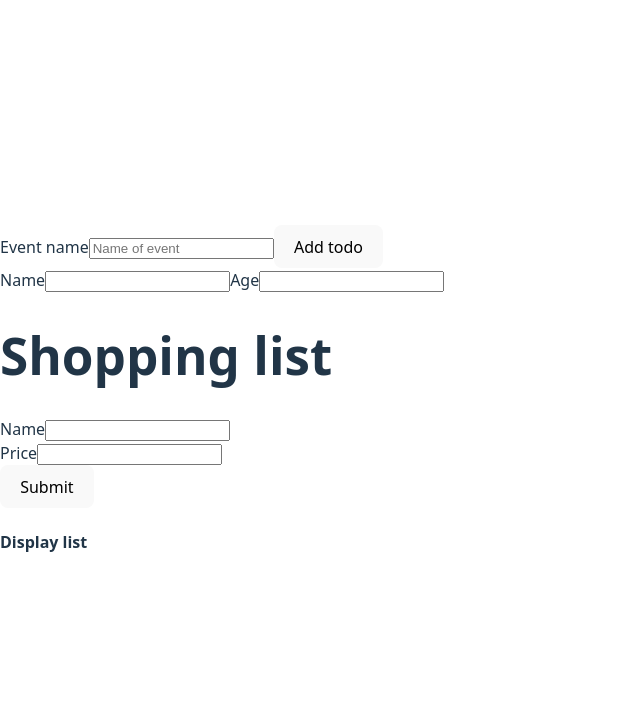
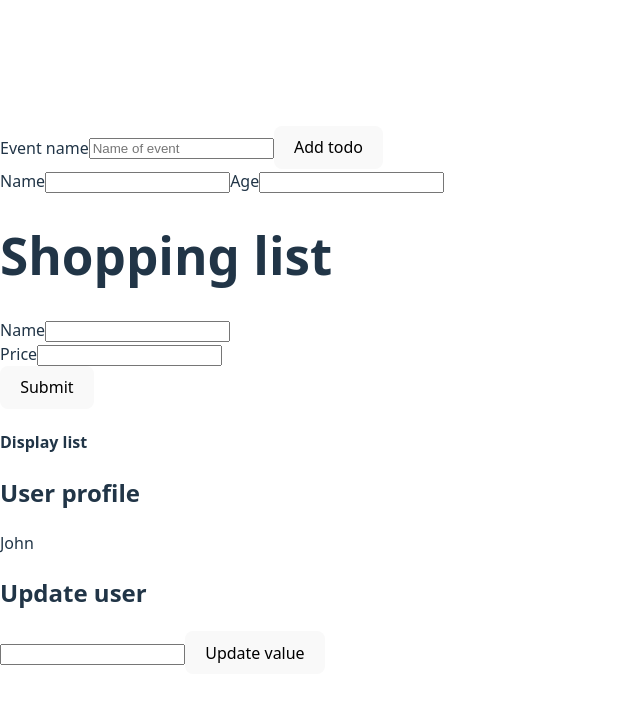
Before and after one commit to PLThabangR/react_typescript_class, a React (Vite) app in the folder reactjs/fundamental/react-demos/: page / in a window 1280 px wide. Shown: the top 704 px of the page, without its empty margins (0-640 px from the left). Built offline with nearby package versions, Linux system fonts and the light colour scheme.

Commit message:
Using the context with example

```diff
--- a/reactjs/fundamental/react-demos/src/App.jsx
+++ b/reactjs/fundamental/react-demos/src/App.jsx
@@ -10,11 +10,15 @@ import ReactIcons from './components/demos/react-icons/ReactIcons'
 import Buttons_main from './components/demos/butttons_and_functions/Buttons_main'
 
 //State and hook components
-import State_Arrays from './components/state_and_hooks/State_Arrays'
-import State_Objects from './components/state_and_hooks/State_Objects'
+import State_Arrays from './components/demos/state_and_hooks/State_Arrays'
+import State_Objects from './components/demos/state_and_hooks/State_Objects'
 import Todolist from './components/demos/forms/Todolist'
 import ProfileForm from './components/demos/forms/profileForm'
 import ShoppingList from './components/demos/forms/shoppingList'
+import FetchData from './components/demos/useEffectHook/FetchData'
+import { UserProvider } from './components/demos/ContextExample/UserContext'
+import UserProfile from './components/demos/ContextExample/UserProfile'
+import UpdateUser from './components/demos/ContextExample/UpdateUser'
 
 function App() {
   const password = true
@@ -57,6 +61,15 @@ function App() {
 <Todolist/>
 <ProfileForm/>
 <ShoppingList/>
+
+{/* Fetching data with use effect */}
+
+{/* <FetchData/> */}
+
+<UserProvider>
+     <UserProfile/>
+     <UpdateUser/>
+</UserProvider>
     </>
   )
 }
--- /dev/null
+++ b/reactjs/fundamental/react-demos/src/components/demos/ContextExample/UpdateUser.jsx
@@ -0,0 +1,32 @@
+import React, { useContext, useState } from 'react'
+import { UserContext } from './UserContext'
+
+const UpdateUser = () => {
+    //dedstructer update user from usercontext
+    const {updateUser}= useContext(UserContext)
+    const [newName,setName] = useState('')
+
+    const handleSubmit=(e)=>{
+            e.preventDefault()
+
+            if(newName.trim()){
+                updateUser(newName) //pass data to the context
+                setName('') //make this empty
+            }
+    }
+
+  return (
+    <div>
+
+<h2>Update user</h2>
+<form onSubmit={handleSubmit}>
+<input type="text" value={newName} onChange={(e)=>setName(e.target.value)} />
+
+<button type="submit">Update value</button>
+</form>
+
+    </div>
+  )
+}
+
+export default UpdateUser
--- /dev/null
+++ b/reactjs/fundamental/react-demos/src/components/demos/ContextExample/UserContext.jsx
@@ -0,0 +1,21 @@
+import { Children, createContext ,useState } from "react"
+
+
+
+const UserContext = createContext()
+
+
+const UserProvider=({children})=>{
+    //create our state in here
+    const [user,setUser]= useState({name:"John"})
+
+//function to update user
+const updateUser=(newUser)=>{
+    setUser({name:newUser})
+}
+    return <UserContext.Provider value={{user,updateUser}}>
+{children}
+     </UserContext.Provider>
+}
+
+export {UserContext,UserProvider}
--- /dev/null
+++ b/reactjs/fundamental/react-demos/src/components/demos/ContextExample/UserProfile.jsx
@@ -0,0 +1,16 @@
+import React, { useContext } from 'react'
+import { UserContext } from './UserContext'
+
+const UserProfile = () => {
+    //We are only destructuring the user
+    const {user } =useContext(UserContext)
+
+  return (
+    <div>
+        <h2>User profile</h2>
+        <p>{user.name}</p>
+    </div>
+  )
+}
+
+export default UserProfile
--- /dev/null
+++ b/reactjs/fundamental/react-demos/src/components/demos/useEffectHook/FetchData.jsx
@@ -0,0 +1,40 @@
+import React, { useEffect, useState } from 'react'
+
+const FetchData = () => {
+const [data,setData]= useState([])
+
+useEffect(()=>{
+
+    const getData =async()=>{
+
+      const response =await fetch("https://jsonplaceholder.typicode.com/todos")
+        //convert to json
+        const data= await response.json()
+
+
+        //if data available setdata
+        if(data && data.length) setData(data)
+    }
+
+
+    //call the function to execute
+    getData()
+},[])
+
+  return (
+    <div>
+        <div>
+ {data.map((item)=>(
+            <ul key={item.id}>
+                <li>{item.title}</li>
+                    <li>{item.completed}</li>
+            </ul>
+        ))}
+
+        </div>
+
+    </div>
+  )
+}
+
+export default FetchData
```
Also changed, not shown: reactjs/fundamental/react-demos/src/components/demos/state_and_hooks/State_Arrays.jsx (renamed from reactjs/fundamental/react-demos/src/components/state_and_hooks/State_Arrays.jsx), reactjs/fundamental/react-demos/src/components/demos/state_and_hooks/State_Objects.jsx (renamed from reactjs/fundamental/react-demos/src/components/state_and_hooks/State_Objects.jsx).
